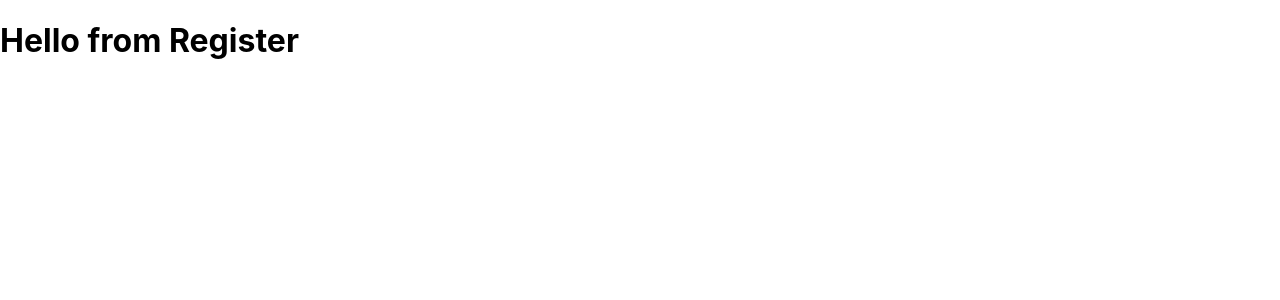
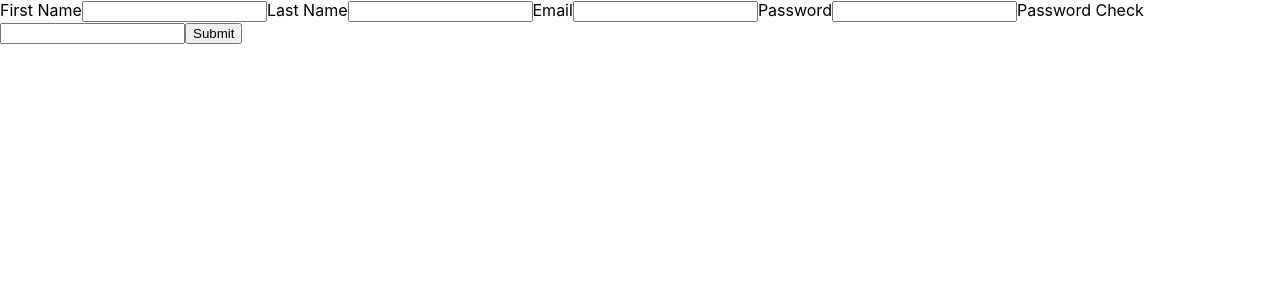
Before and after one commit to trukat/Project3-2.0, a React (Create React App) app in the folder client/: page /register in a window 1280 px wide. Shown: the top 300 px of the page. Built offline with nearby package versions, Linux system fonts and the light colour scheme.

Commit message:
Added forms for both the login page and the register page. Created a onChange function that adds input data to state and submit function that will save data to backend in the register page.

```diff
--- a/client/package.json
+++ b/client/package.json
@@ -6,6 +6,7 @@
     "@testing-library/jest-dom": "^5.11.9",
     "@testing-library/react": "^11.2.5",
     "@testing-library/user-event": "^12.8.3",
+    "axios": "^0.21.1",
     "react": "^17.0.1",
     "react-dom": "^17.0.1",
     "react-router-dom": "^5.2.0",
--- a/client/src/pages/Login.js
+++ b/client/src/pages/Login.js
@@ -3,7 +3,18 @@ import React from "react";
 const Login = () => {
   return (
     <div>
-      <h1>Hello from Login</h1>
+      <form
+        onSubmit={(e) => {
+          e.preventDefault();
+          console.log("hi");
+        }}
+      >
+        <label>Email</label>
+        <input type="text" name="email" />
+        <label>Password</label>
+        <input type="text" name="password" />
+        <input type="submit" />
+      </form>
     </div>
   );
 };
--- a/client/src/pages/Register.js
+++ b/client/src/pages/Register.js
@@ -1,9 +1,33 @@
-import React from "react";
+import React, { useState } from "react";
+import axios from "axios";
 
 const Register = () => {
+  const [form, setForm] = useState();
+
+  const onChange = (e) => {
+    setForm({ ...form, [e.target.name]: e.target.value });
+  };
+
+  const submit = (e) => {
+    e.preventDefault();
+    console.log("hi");
+  };
+
   return (
     <div>
-      <h1>Hello from Register</h1>
+      <form onSubmit={submit}>
+        <label>First Name</label>
+        <input onChange={onChange} type="text" name="firstName" />
+        <label>Last Name</label>
+        <input onChange={onChange} type="text" name="lastName" />
+        <label>Email</label>
+        <input onChange={onChange} type="text" name="email" />
+        <label>Password</label>
+        <input onChange={onChange} type="text" name="password" />
+        <label>Password Check</label>
+        <input onChange={onChange} type="text" name="password" />
+        <input type="submit" />
+      </form>
     </div>
   );
 };
```
